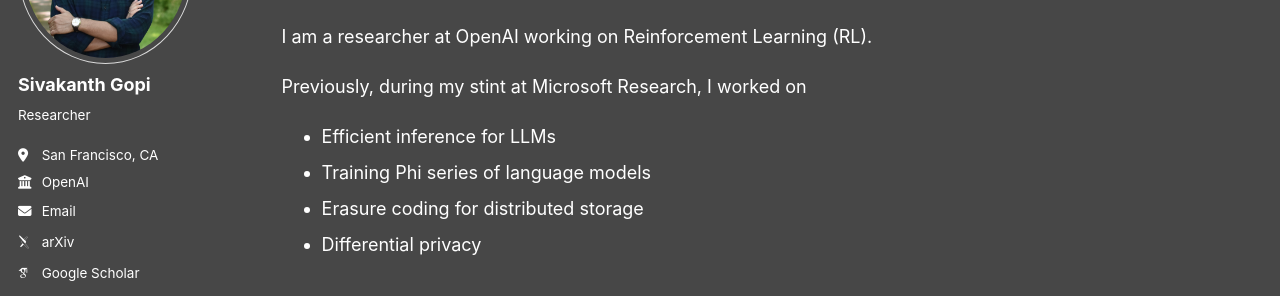
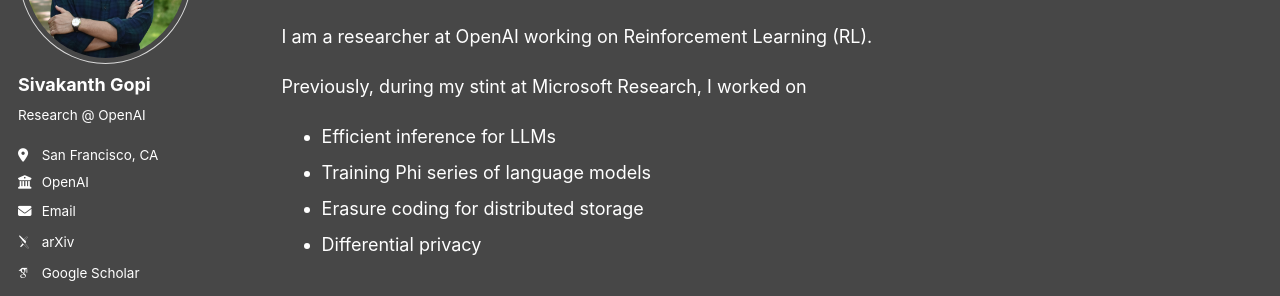
Before and after one commit to gopisivakanth/gopisivakanth.github.io, a Jekyll site: the page built from _pages/about.md, in a window 1280 px wide. Shown: the part 230-526 px from the top of the page. Built offline with Jekyll 4.4.1, drawn with Linux system fonts in a browser that asks for light colours; some web fonts are replaced.

Commit message:
Update _config.yml

```diff
--- a/_config.yml
+++ b/_config.yml
@@ -25,7 +25,7 @@
   avatar           : "profile.png"
   name             : "Sivakanth Gopi"
   pronouns         : # example: "she/her"
-  bio              : "Researcher"
+  bio              : "Research @ OpenAI"
   location         : "San Francisco, CA"
   employer         : "OpenAI"
   #uri              : "https://aka.ms/sigopi" # URL
```
